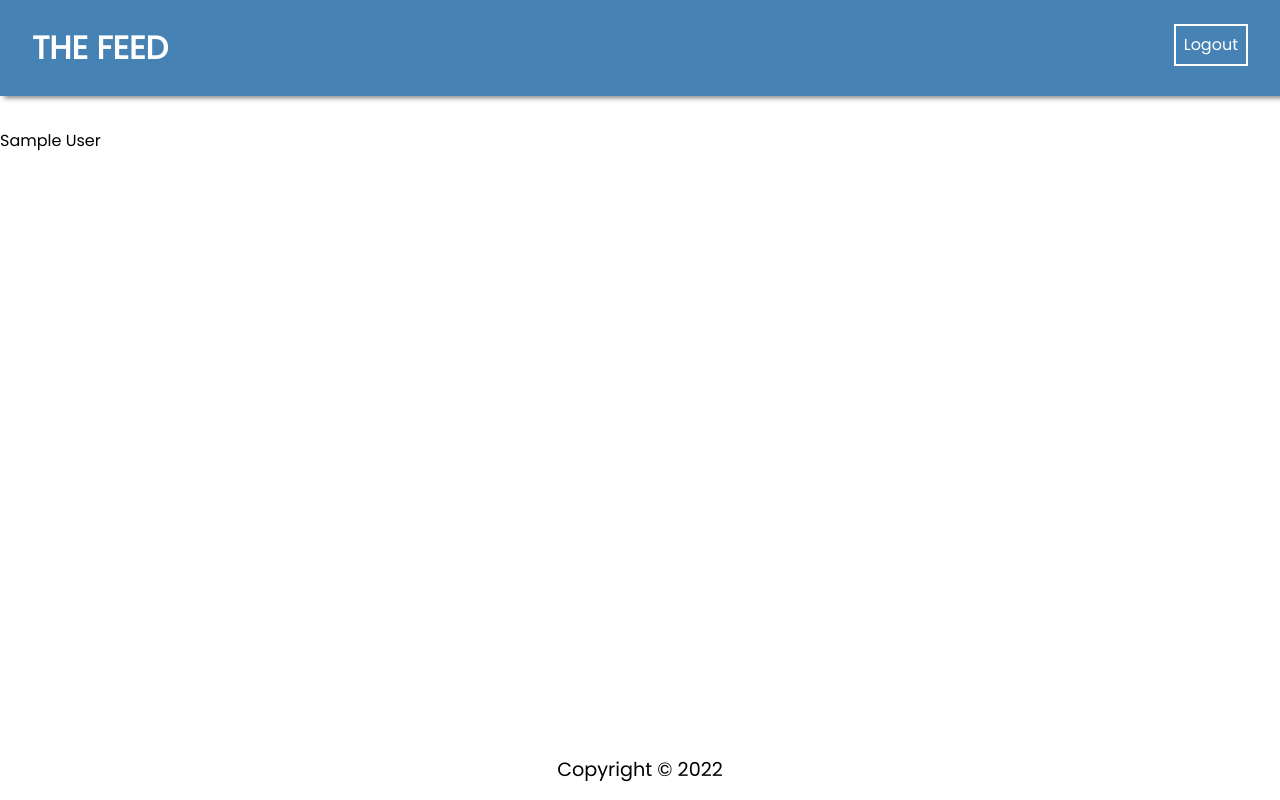
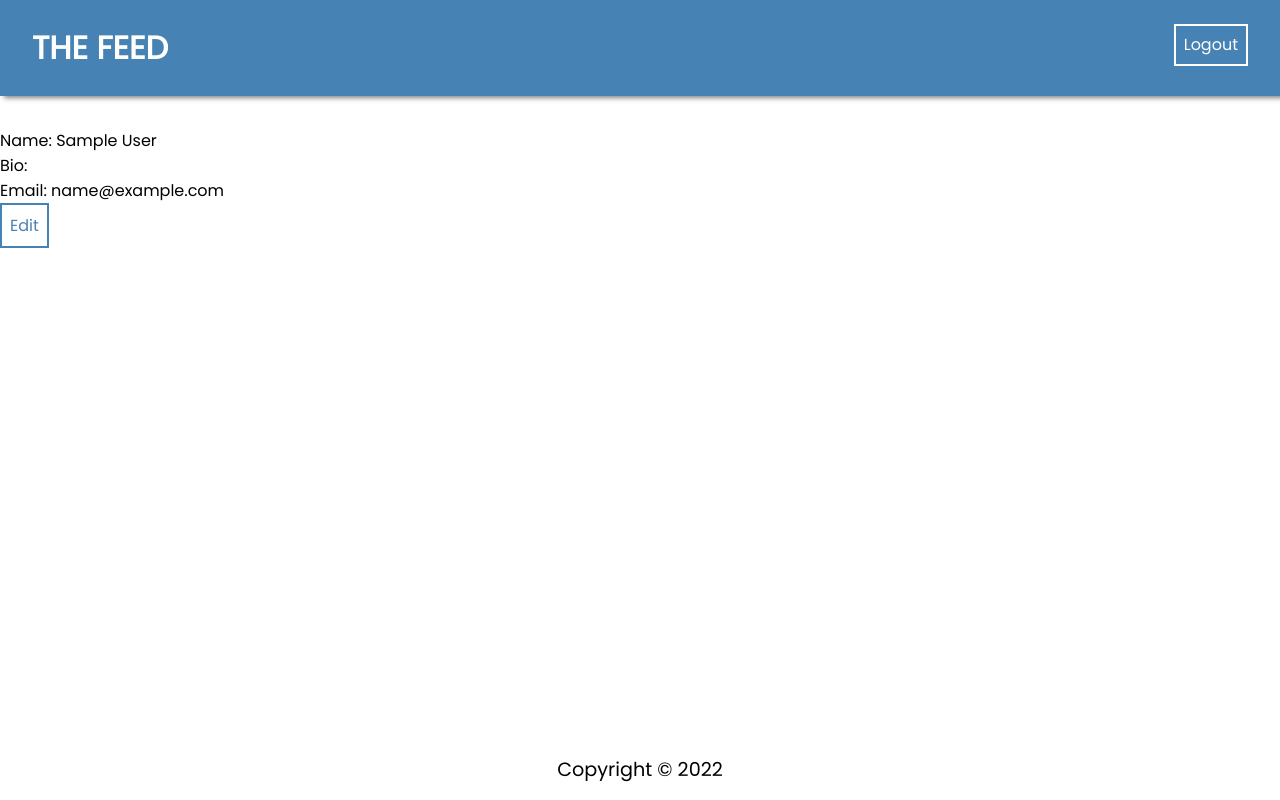
Before and after one commit to n-roberge/dCC-social-media, a React (Create React App) app in the folder frontend/: page /AboutMe in a window 1280 px wide. Built offline with nearby package versions, Linux system fonts and the light colour scheme; sample sign-in values are in the browser's storage.

Commit message:
add profile page and logic to profile.jsk/css

```diff
--- a/frontend/src/pages/ProfilePage/ProfilePage.jsx
+++ b/frontend/src/pages/ProfilePage/ProfilePage.jsx
@@ -1,18 +1,29 @@
-import "./ProfilePage.css"
+import "./ProfilePage.css";
 
-import { useContext } from "react";
+import { useContext, useState } from "react";
 import AuthContext from "../../context/AuthContext";
 
 const ProfilePage = (props) => {
   const { user } = useContext(AuthContext);
-  return (
-    <div>
-    <div className="Name">{user.name}</div>
-    <div className="Bio"></div>
-    <div className="Email"></div>
-    <div></div>
-    </div>
-  );
+  const [edit, setEdit] = useState(false);
+
+  if (edit) {
+  return ( <div>
+    <div className="Name">Edit Name: {user.name}</div>
+    <div className="About">Edit Bio: {user.about}</div>
+    <div className="Email">Edit Email: {user.email}</div>
+    <button onClick={setEdit(!edit)}>Edit</button>
+  </div>)
+  } else {
+    return (
+      <div>
+        <div className="Name">Name: {user.name}</div>
+        <div className="About">Bio: {user.about}</div>
+        <div className="Email">Email: {user.email}</div>
+        <button >Edit</button>
+      </div>
+    );
+  }
 };
 
 export default ProfilePage;
```
